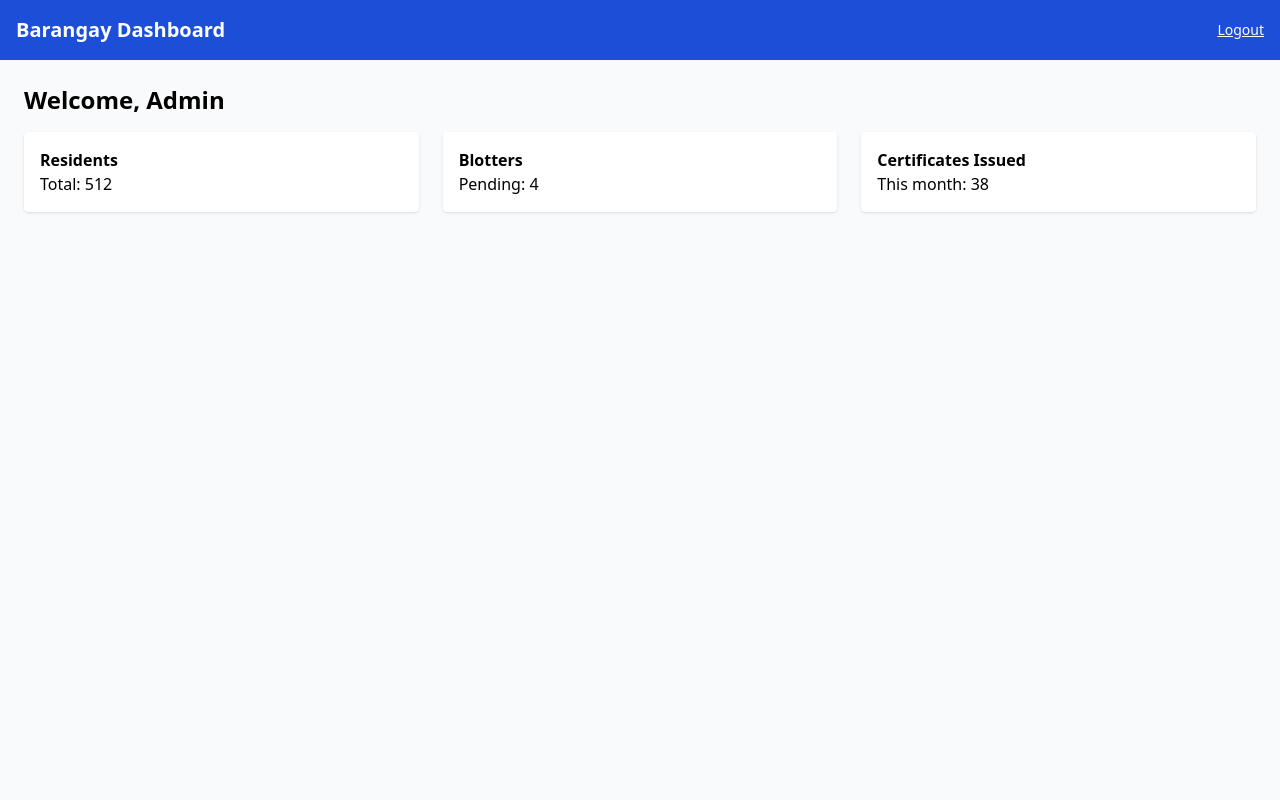
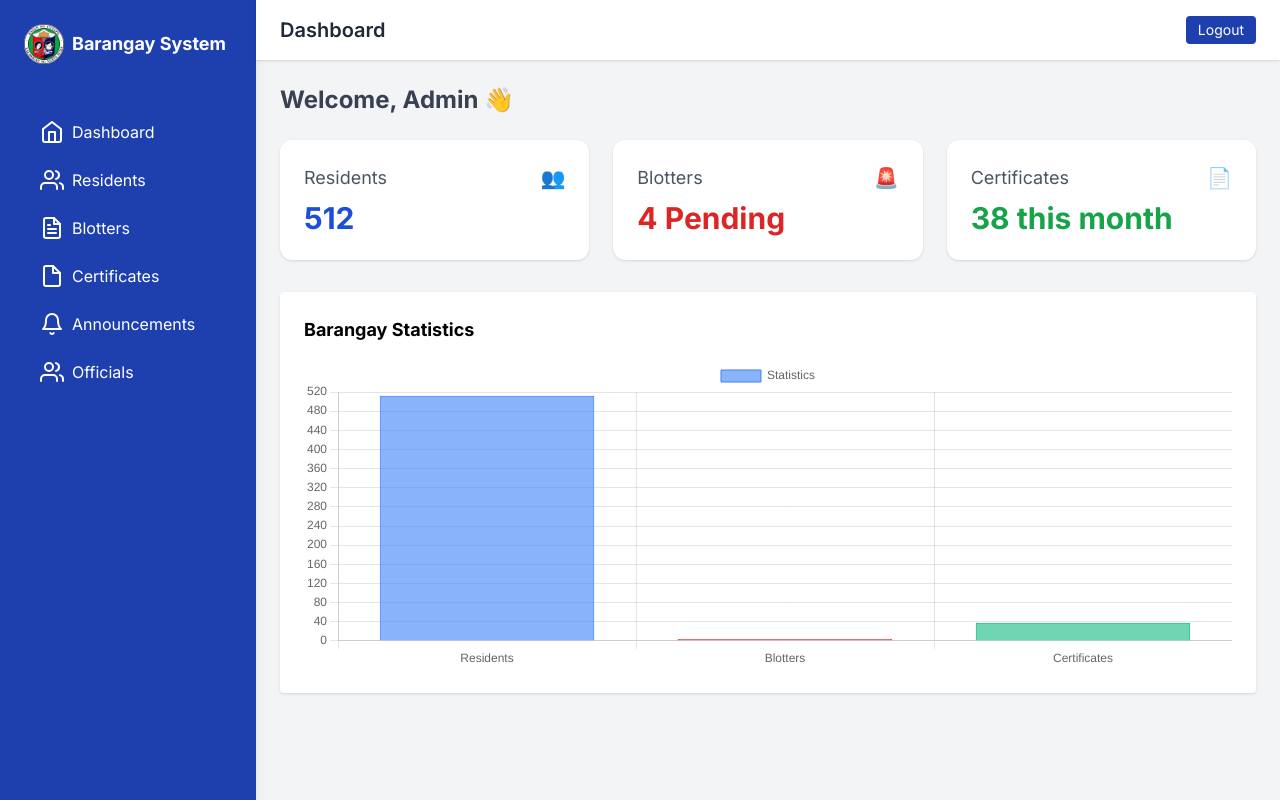
Before and after one commit to Dengame30/matindeg_website, a plain HTML site: page dashboard.html in a window 1280 px wide. Drawn offline with nearby package versions, Linux system fonts and the light colour scheme.

Commit message:
dashboard changes

```diff
--- a/dashboard.html
+++ b/dashboard.html
@@ -1,38 +1,139 @@
-<!-- dashboard.html -->
 <!DOCTYPE html>
 <html lang="en">
 <head>
-  <meta charset="UTF-8">
-  <title>Dashboard - Barangay System</title>
+  <meta charset="UTF-8" />
+  <meta name="viewport" content="width=device-width, initial-scale=1.0" />
+  <title>Barangay Dashboard</title>
   <script src="https://cdn.tailwindcss.com"></script>
+  <link href="https://fonts.googleapis.com/css2?family=Inter:wght@400;600;700&display=swap" rel="stylesheet">
+  <link rel="shortcut icon" href="images/Cuyapo.png" type="image/png" />
+  <style>
+    body {
+      font-family: 'Inter', sans-serif;
+    }
+  </style>
+
+  <script src="https://cdn.jsdelivr.net/npm/chart.js"></script>
+  <script src="https://unpkg.com/feather-icons"></script>
 </head>
-<body class="bg-gray-50">
+<body class="bg-gray-100 min-h-screen flex">
 
+  <!-- Sidebar -->
+<aside class="w-64 bg-blue-800 text-white min-h-screen shadow-lg hidden md:block">
+  <div class="p-6 flex items-center gap-2">
+    <img src="images/Cuyapo.png" class="h-10 w-10 rounded-full" alt="Logo">
+    <h1 class="text-lg font-bold">Barangay System</h1>
+  </div>
+  <nav class="px-6 mt-6 space-y-2">
+    <a href="#" class="flex items-center gap-2 py-2 px-4 rounded hover:bg-blue-700 font-medium">
+      <i data-feather="home"></i> Dashboard
+    </a>
+    <a href="#" class="flex items-center gap-2 py-2 px-4 rounded hover:bg-blue-700 font-medium">
+      <i data-feather="users"></i> Residents
+    </a>
+    <a href="#" class="flex items-center gap-2 py-2 px-4 rounded hover:bg-blue-700 font-medium">
+      <i data-feather="file-text"></i> Blotters
+    </a>
+    <a href="#" class="flex items-center gap-2 py-2 px-4 rounded hover:bg-blue-700 font-medium">
+      <i data-feather="file"></i> Certificates
+    </a>
+    <a href="#" class="flex items-center gap-2 py-2 px-4 rounded hover:bg-blue-700 font-medium">
+      <i data-feather="bell"></i> Announcements
+    </a>
+    <a href="#" class="flex items-center gap-2 py-2 px-4 rounded hover:bg-blue-700 font-medium">
+      <i data-feather="users"></i> Officials
+    </a>
+  </nav>
+</aside>
+
+  <!-- Main Content -->
+  <div class="flex-1 flex flex-col">
     <!-- Header -->
-  <header class="bg-blue-700 text-white p-4 flex justify-between items-center">
-    <h1 class="text-xl font-semibold">Barangay Dashboard</h1>
-    <a href="index.html" class="text-sm underline">Logout</a>
+    <header class="bg-white px-6 py-4 shadow flex justify-between items-center">
+      <h2 class="text-xl font-semibold text-gray-800">Dashboard</h2>
+      <a href="index.html" class="text-sm bg-blue-800 text-white px-3 py-1 rounded hover:bg-blue-700 transition">Logout</a>
     </header>
 
-  <!-- Content -->
+    <!-- Dashboard Cards -->
     <main class="p-6">
-    <h2 class="text-2xl font-bold mb-4">Welcome, Admin</h2>
+      <h3 class="text-2xl font-bold mb-6 text-gray-700">Welcome, Admin 👋</h3>
+      <div class="grid grid-cols-1 md:grid-cols-3 gap-6">
+        <div class="bg-white p-6 rounded-xl shadow hover:shadow-md transition">
+          <div class="flex justify-between items-center mb-2">
+            <span class="text-lg font-medium text-gray-600">Residents</span>
+            <span class="text-xl">👥</span>
+          </div>
+          <p class="text-3xl font-bold text-blue-700">512</p>
+        </div>
 
-    <div class="grid grid-cols-1 md:grid-cols-3 gap-6">
-      <div class="bg-white p-4 rounded shadow">
-        <h3 class="font-bold">Residents</h3>
-        <p>Total: 512</p>
+        <div class="bg-white p-6 rounded-xl shadow hover:shadow-md transition">
+          <div class="flex justify-between items-center mb-2">
+            <span class="text-lg font-medium text-gray-600">Blotters</span>
+            <span class="text-xl">🚨</span>
           </div>
-      <div class="bg-white p-4 rounded shadow">
-        <h3 class="font-bold">Blotters</h3>
-        <p>Pending: 4</p>
+          <p class="text-3xl font-bold text-red-600">4 Pending</p>
         </div>
-      <div class="bg-white p-4 rounded shadow">
-        <h3 class="font-bold">Certificates Issued</h3>
-        <p>This month: 38</p>
+
+        <div class="bg-white p-6 rounded-xl shadow hover:shadow-md transition">
+          <div class="flex justify-between items-center mb-2">
+            <span class="text-lg font-medium text-gray-600">Certificates</span>
+            <span class="text-xl">📄</span>
+          </div>
+          <p class="text-3xl font-bold text-green-600">38 this month</p>
         </div>
       </div>
+      <section class="mt-8 bg-white p-6 rounded shadow">
+  <h2 class="text-lg font-bold mb-4">Barangay Statistics</h2>
+  <canvas id="barangayChart" height="100"></canvas>
+</section>
     </main>
+  </div>
+
+  <script>
+  const ctx = document.getElementById('barangayChart').getContext('2d');
+  const barangayChart = new Chart(ctx, {
+    type: 'bar',
+    data: {
+      labels: ['Residents', 'Blotters', 'Certificates'],
+      datasets: [{
+        label: 'Statistics',
+        data: [512, 4, 38], // Replace with dynamic values later if needed
+        backgroundColor: [
+          'rgba(59, 130, 246, 0.6)',  // blue-500
+          'rgba(239, 68, 68, 0.6)',   // red-500
+          'rgba(16, 185, 129, 0.6)'   // emerald-500
+        ],
+        borderColor: [
+          'rgba(59, 130, 246, 1)',
+          'rgba(239, 68, 68, 1)',
+          'rgba(16, 185, 129, 1)'
+        ],
+        borderWidth: 1
+      }]
+    },
+   options: {
+  responsive: true,
+  animation: {
+    duration: 1200,
+    easing: 'easeOutBounce'
+  },
+  scales: {
+    y: {
+      beginAtZero: true,
+      ticks: {
+        stepSize: 10
+      }
+    }
+  }
+}
+
+  });
+</script>
+
+<script>
+  feather.replace()
+</script>
+
 
 </body>
 </html>
```
Lines whose indentation alone changed are shown as unchanged.
